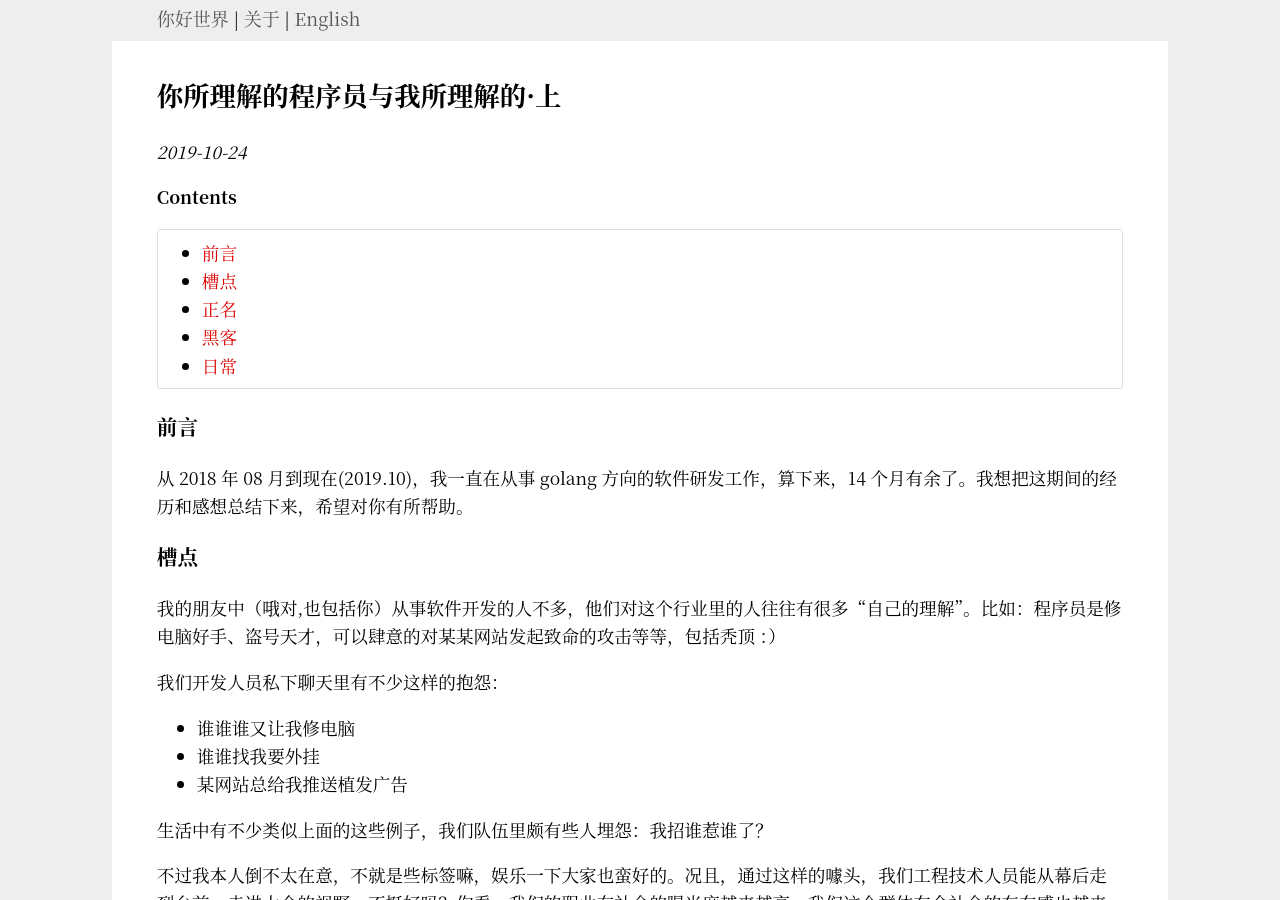
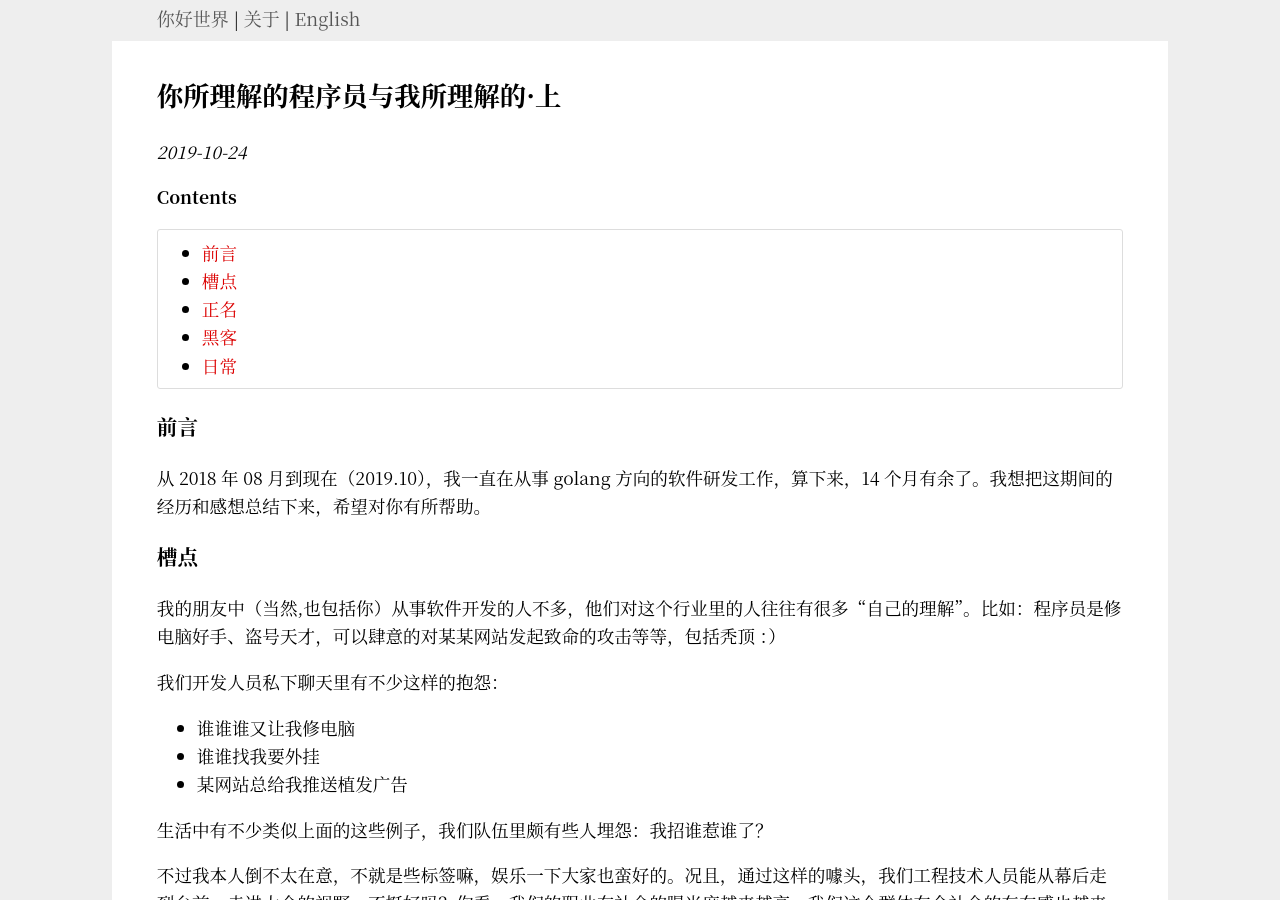
Before and after one commit to Haiyung/haiyung.github.io, a Jekyll site: the page built from _posts/2019-10-24-the-programmer-you-understand-and-the-programmer-I-understand-part-one.md, in a window 1280 px wide and 900 px high. Built offline with Jekyll 4.4.1, drawn with Linux system fonts in a browser that asks for light colours.

Commit message:
article: fix punctuation problem

```diff
--- a/_posts/2019-10-24-the-programmer-you-understand-and-the-programmer-I-understand-part-one.md
+++ b/_posts/2019-10-24-the-programmer-you-understand-and-the-programmer-I-understand-part-one.md
@@ -13,11 +13,11 @@ __Contents__
 
 ### 前言
 
-从 2018 年 08 月到现在(2019.10)，我一直在从事 golang 方向的软件研发工作，算下来，14 个月有余了。我想把这期间的经历和感想总结下来，希望对你有所帮助。
+从 2018 年 08 月到现在（2019.10），我一直在从事 golang 方向的软件研发工作，算下来，14 个月有余了。我想把这期间的经历和感想总结下来，希望对你有所帮助。
 
 ### 槽点
 
-我的朋友中（哦对,也包括你）从事软件开发的人不多，他们对这个行业里的人往往有很多“自己的理解”。比如：程序员是修电脑好手、盗号天才，可以肆意的对某某网站发起致命的攻击等等，包括秃顶 ：）
+我的朋友中（当然,也包括你）从事软件开发的人不多，他们对这个行业里的人往往有很多“自己的理解”。比如：程序员是修电脑好手、盗号天才，可以肆意的对某某网站发起致命的攻击等等，包括秃顶 ：）
 
 我们开发人员私下聊天里有不少这样的抱怨：
 
```
Also changed, not shown: _posts/2019-10-26-the-programmer-you-understand-and-the-programmer-I-understand-part-two.md (+1 -1 lines).
